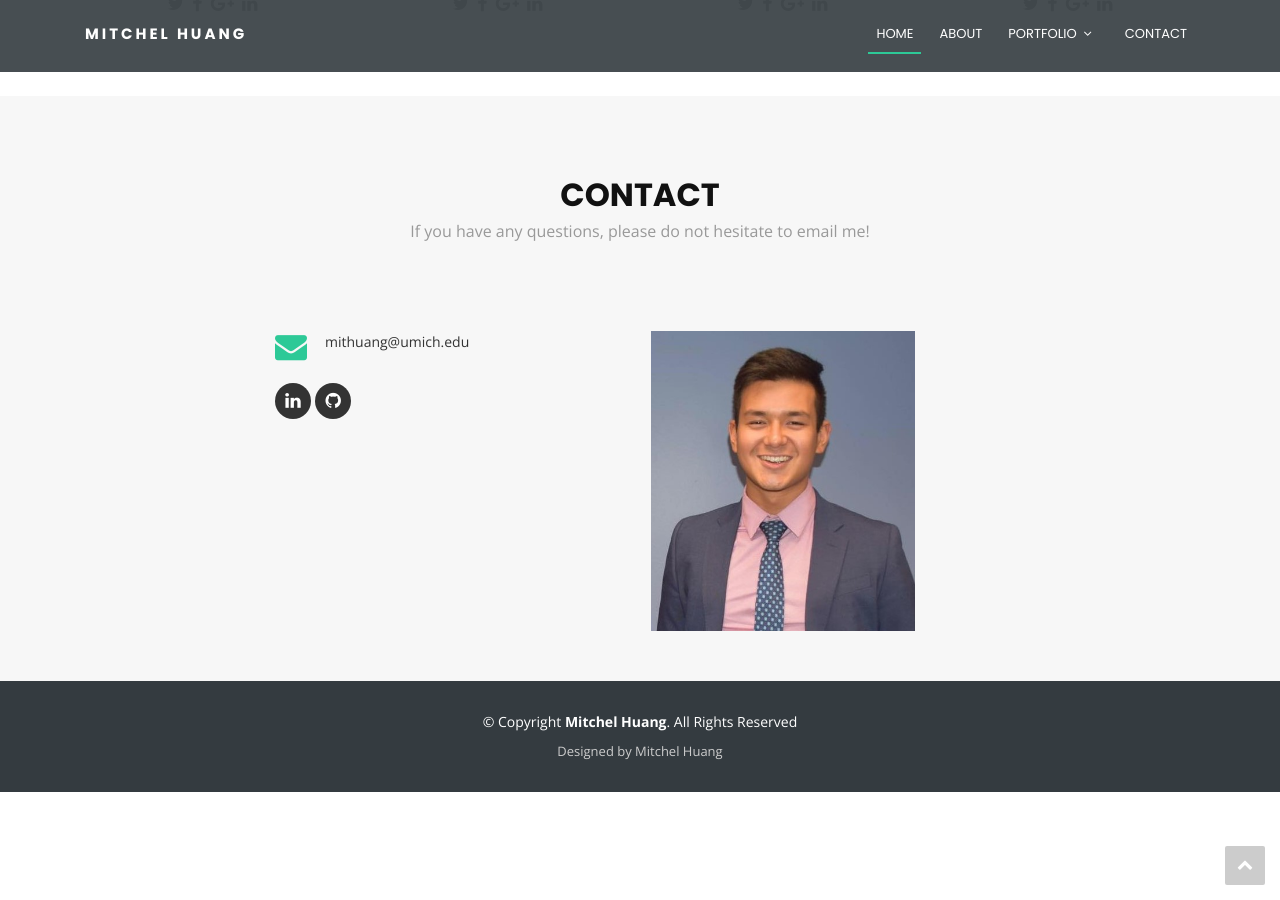
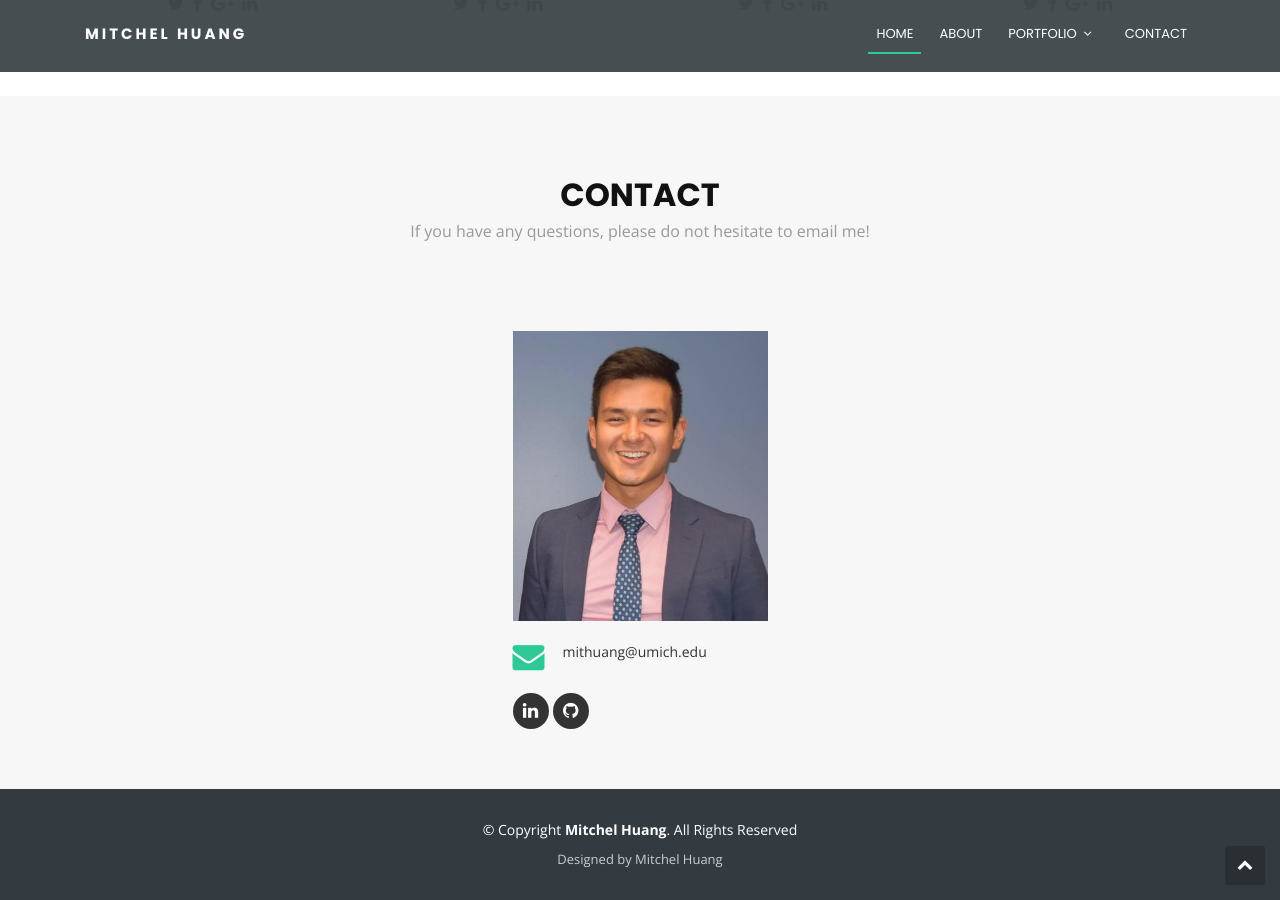
Before and after one commit to mithuang/mithuang.github.io, a Jekyll site: the page index.html, which Jekyll copies as it is, in a window 1280 px wide and 900 px high, scrolled down 3477 px. Built offline with Jekyll 4.4.1, drawn with Linux system fonts in a browser that asks for light colours.

Commit message:
contact pic changes

```diff
--- a/index.html
+++ b/index.html
@@ -356,6 +356,8 @@
 
           <div class="col-lg-3 col-md-4">
 
+            <div class="background"></div>
+
             <div class="info">
               <div>
                 <i class="fa fa-envelope"></i>
@@ -370,7 +372,7 @@
 
           </div>
 
-          <div class="col-lg-5 col-md-8 background"></div>
+          <!-- <div class="col-lg-5 col-md-8 background"></div> -->
 
         </div>
 
```
